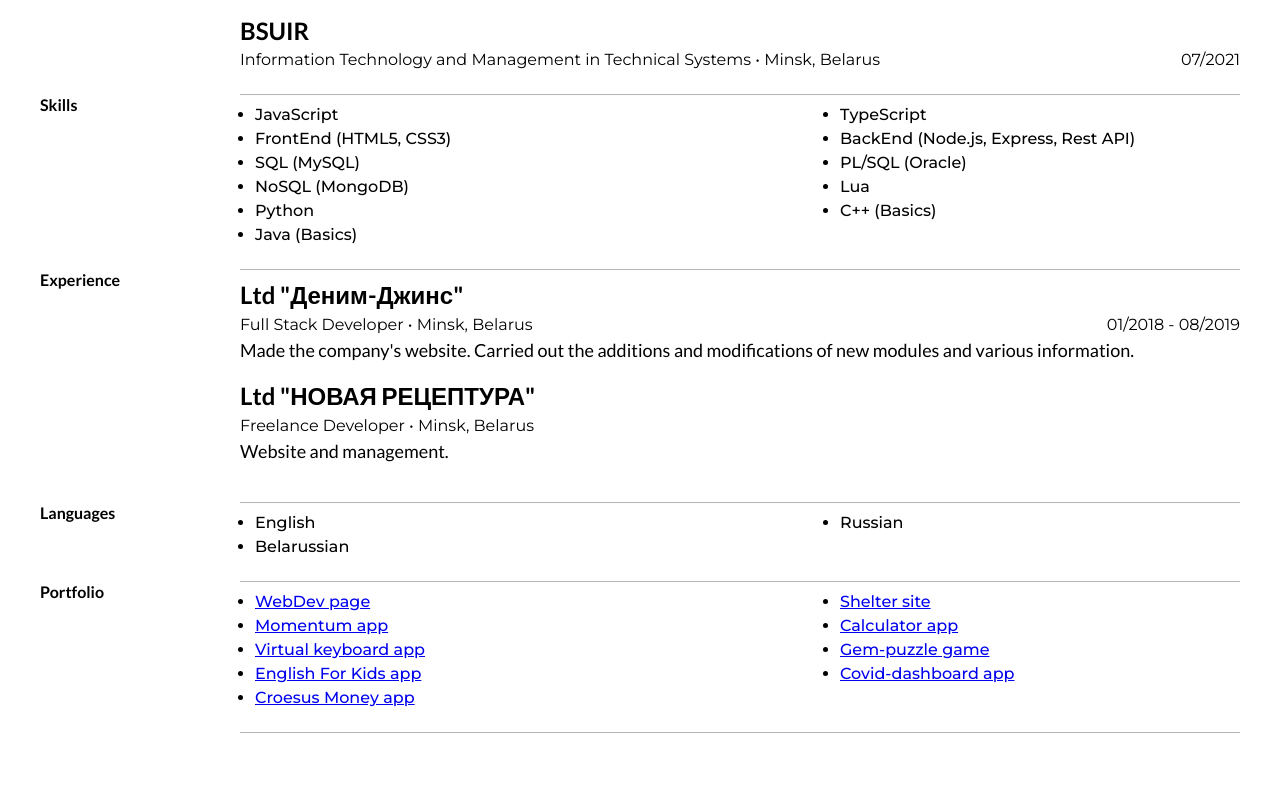
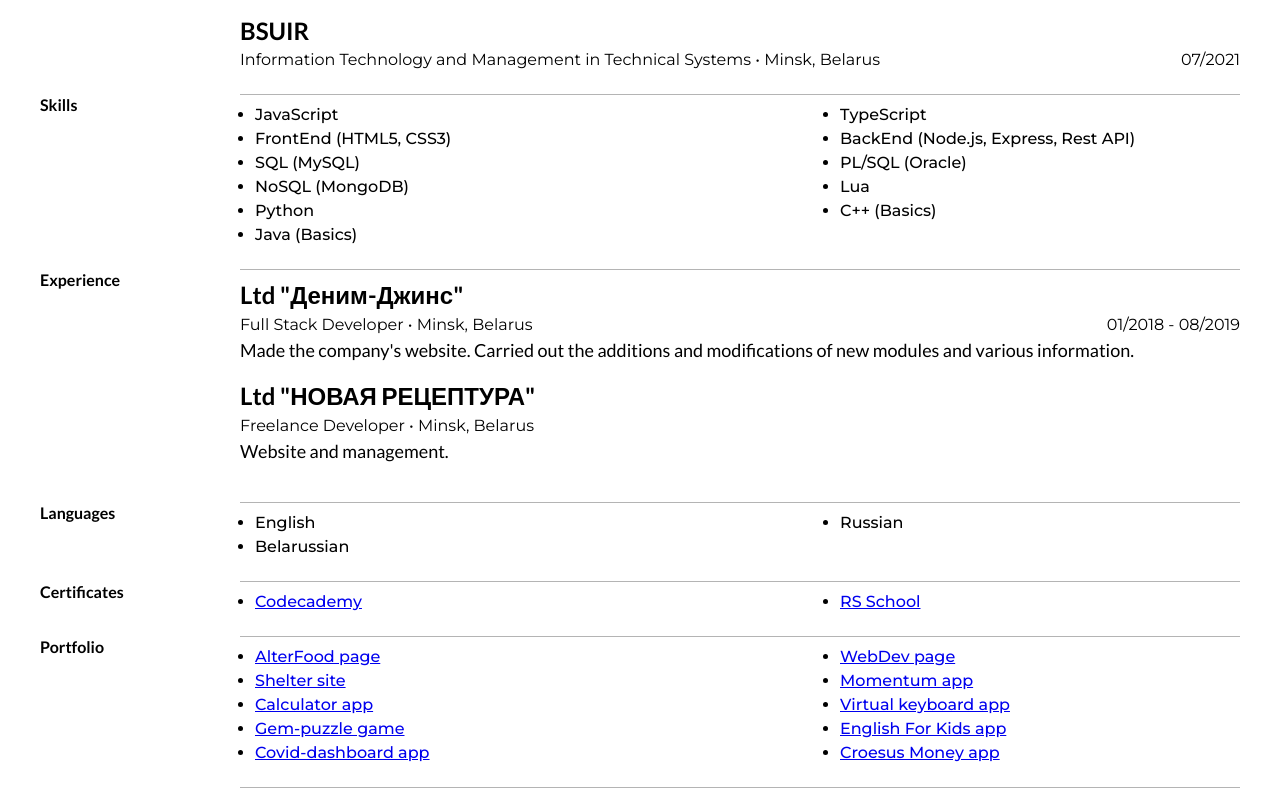
Before and after one commit to pozhitok-egor/cv, a plain HTML site: page index.html in a window 1280 px wide. Shown: the part 473-1273 px from the top of the page. Before the commit the page ends 1246 px from the top, so only its background shows below. Drawn offline with Linux system fonts and the light colour scheme.

Commit message:
feat: add site and certificates

```diff
--- a/index.html
+++ b/index.html
@@ -103,10 +103,20 @@
         </ul>
       </div>
     </section>
+    <section class="certificates">
+      <h4 class="title">Certificates</h4>
+      <div class="info">
+        <ul class="info-list">
+          <li><a href="https://www.codecademy.com/profiles/pozhitok-egor7460827874">Codecademy</a></li>
+          <li><a href="https://app.rs.school/certificate/6975bm3a">RS School</a></li>
+        </ul>
+      </div>
+    </section>
     <section class="portfolio">
       <h4 class="title">Portfolio</h4>
       <div class="info">
         <ul class="info-list">
+          <li><a href="https://sandwich-wrap.by/">AlterFood page</a></li>
           <li><a href="https://rolling-scopes-school.github.io/pozhitok-egor-JS2020Q3/webdev/">WebDev page</a></li>
           <li><a href="https://rolling-scopes-school.github.io/pozhitok-egor-JS2020Q3/shelter/pages/main">Shelter site</a></li>
           <li><a href="https://rolling-scopes-school.github.io/pozhitok-egor-JS2020Q3/momentum/">Momentum app</a></li>
```
